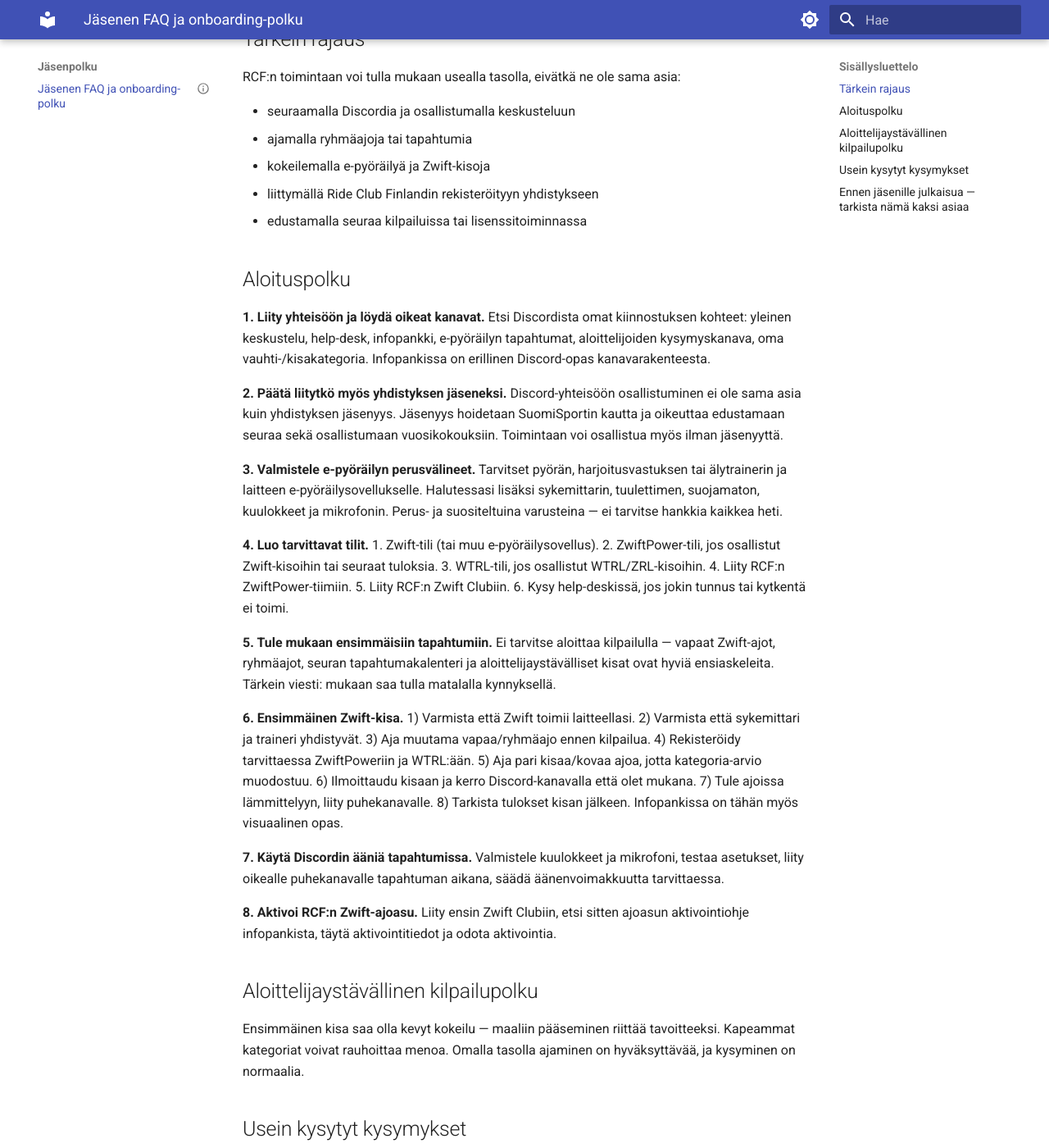
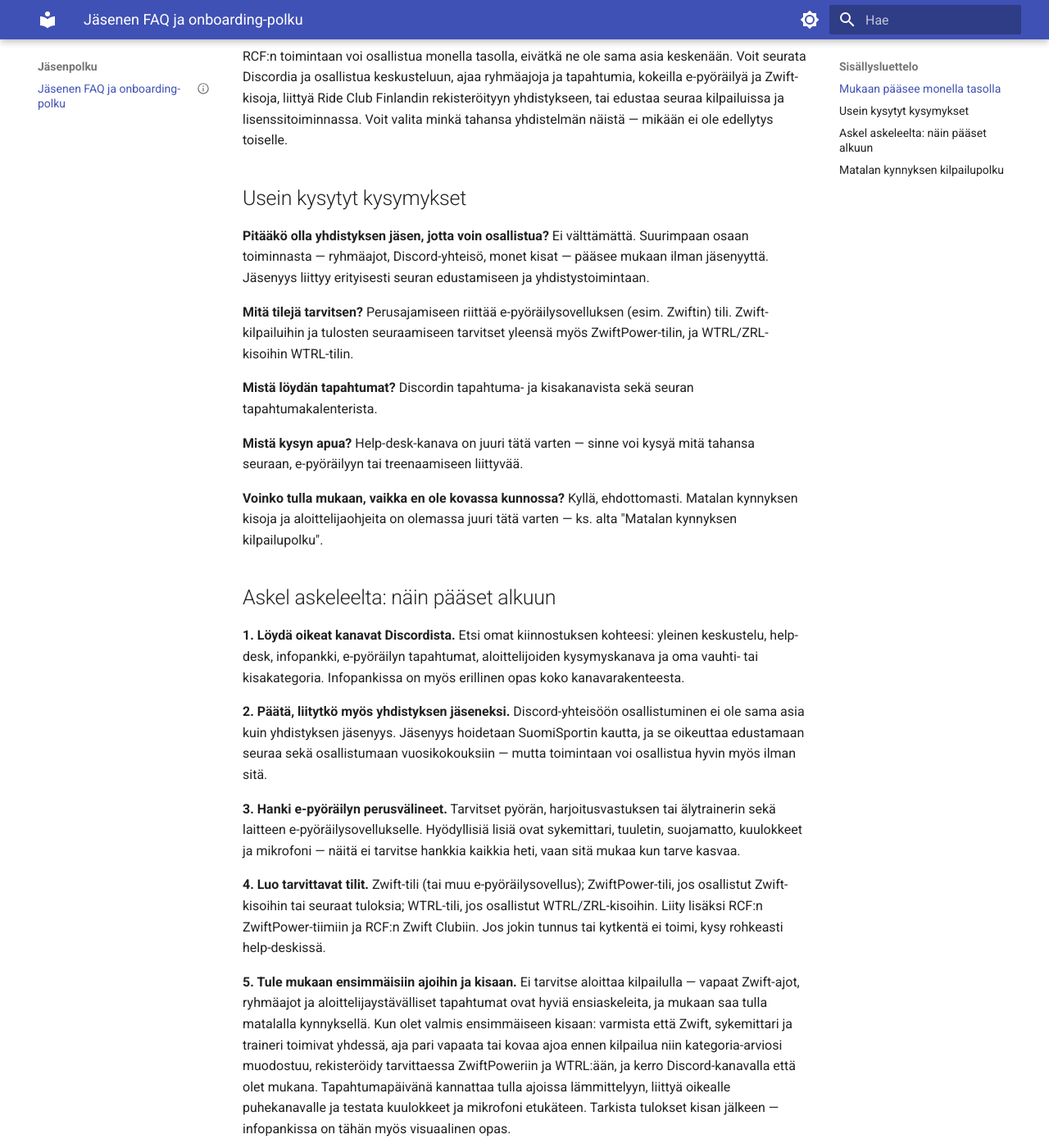
Before and after one commit to ride-club-finland/rcf-wiki, an MkDocs documentation site: the page built from docs/JASENPOLKU/member_faq_and_onboarding.md, in a window 1280 px wide and 1400 px high, scrolled down 314 px. Shown: the whole window at 82% size. Built offline with MkDocs 1.6.1 and Material for MkDocs 9.7.7, drawn with Linux system fonts in a browser that asks for light colours; some of the changed text lies outside the part shown.

Commit message:
Rewrite member FAQ for clarity: essentials first, fewer flat steps
Moves the FAQ section right after the levels-of-involvement intro so
the most-asked questions are answered immediately instead of buried at
the end. Collapses the 8 equal-weight onboarding steps into 5 by
folding voice-channel and kit-activation details into the steps they
belong to, and rewrites the prose to read as connected sentences
rather than telegraphic fragments. Moves the pre-publish editorial
checklist out of the opening paragraph into a clearly marked admonition
at the bottom, so a member reader isn't met with meta-commentary about
publishing status before the actual content.

```diff
--- a/docs/JASENPOLKU/member_faq_and_onboarding.md
+++ b/docs/JASENPOLKU/member_faq_and_onboarding.md
@@ -9,61 +9,49 @@
 
 # Jäsenen FAQ ja onboarding-polku
 
-Uuden tai palaavan jäsenen aloituspolku. Tämä on ainoa dokumentti tässä wikissä, joka on merkitty **julkaisukandidaatiksi** — se on suunniteltu näytettäväksi jäsenille sellaisenaan, kun linkit ja jäsenmaksutieto on tarkistettu ajantasaisiksi.
+Tämä on uuden tai palaavan jäsenen opas Ride Club Finlandiin: miten pääset mukaan, mitä välineitä ja tilejä tarvitset, ja mistä löydät apua matkan varrella.
 
-## Tärkein rajaus
+## Mukaan pääsee monella tasolla
 
-RCF:n toimintaan voi tulla mukaan usealla tasolla, eivätkä ne ole sama asia:
-
-- seuraamalla Discordia ja osallistumalla keskusteluun
-- ajamalla ryhmäajoja tai tapahtumia
-- kokeilemalla e-pyöräilyä ja Zwift-kisoja
-- liittymällä Ride Club Finlandin rekisteröityyn yhdistykseen
-- edustamalla seuraa kilpailuissa tai lisenssitoiminnassa
-
-## Aloituspolku
-
-**1. Liity yhteisöön ja löydä oikeat kanavat.** Etsi Discordista omat kiinnostuksen kohteet: yleinen keskustelu, help-desk, infopankki, e-pyöräilyn tapahtumat, aloittelijoiden kysymyskanava, oma vauhti-/kisakategoria. Infopankissa on erillinen Discord-opas kanavarakenteesta.
-
-**2. Päätä liitytkö myös yhdistyksen jäseneksi.** Discord-yhteisöön osallistuminen ei ole sama asia kuin yhdistyksen jäsenyys. Jäsenyys hoidetaan SuomiSportin kautta ja oikeuttaa edustamaan seuraa sekä osallistumaan vuosikokouksiin. Toimintaan voi osallistua myös ilman jäsenyyttä.
-
-**3. Valmistele e-pyöräilyn perusvälineet.** Tarvitset pyörän, harjoitusvastuksen tai älytrainerin ja laitteen e-pyöräilysovellukselle. Halutessasi lisäksi sykemittarin, tuulettimen, suojamaton, kuulokkeet ja mikrofonin. Perus- ja suositeltuina varusteina — ei tarvitse hankkia kaikkea heti.
-
-**4. Luo tarvittavat tilit.**
-1. Zwift-tili (tai muu e-pyöräilysovellus).
-2. ZwiftPower-tili, jos osallistut Zwift-kisoihin tai seuraat tuloksia.
-3. WTRL-tili, jos osallistut WTRL/ZRL-kisoihin.
-4. Liity RCF:n ZwiftPower-tiimiin.
-5. Liity RCF:n Zwift Clubiin.
-6. Kysy help-deskissä, jos jokin tunnus tai kytkentä ei toimi.
-
-**5. Tule mukaan ensimmäisiin tapahtumiin.** Ei tarvitse aloittaa kilpailulla — vapaat Zwift-ajot, ryhmäajot, seuran tapahtumakalenteri ja aloittelijaystävälliset kisat ovat hyviä ensiaskeleita. Tärkein viesti: mukaan saa tulla matalalla kynnyksellä.
-
-**6. Ensimmäinen Zwift-kisa.** 1) Varmista että Zwift toimii laitteellasi. 2) Varmista että sykemittari ja traineri yhdistyvät. 3) Aja muutama vapaa/ryhmäajo ennen kilpailua. 4) Rekisteröidy tarvittaessa ZwiftPoweriin ja WTRL:ään. 5) Aja pari kisaa/kovaa ajoa, jotta kategoria-arvio muodostuu. 6) Ilmoittaudu kisaan ja kerro Discord-kanavalla että olet mukana. 7) Tule ajoissa lämmittelyyn, liity puhekanavalle. 8) Tarkista tulokset kisan jälkeen. Infopankissa on tähän myös visuaalinen opas.
-
-**7. Käytä Discordin ääniä tapahtumissa.** Valmistele kuulokkeet ja mikrofoni, testaa asetukset, liity oikealle puhekanavalle tapahtuman aikana, säädä äänenvoimakkuutta tarvittaessa.
-
-**8. Aktivoi RCF:n Zwift-ajoasu.** Liity ensin Zwift Clubiin, etsi sitten ajoasun aktivointiohje infopankista, täytä aktivointitiedot ja odota aktivointia.
-
-## Aloittelijaystävällinen kilpailupolku
-
-Ensimmäinen kisa saa olla kevyt kokeilu — maaliin pääseminen riittää tavoitteeksi. Kapeammat kategoriat voivat rauhoittaa menoa. Omalla tasolla ajaminen on hyväksyttävää, ja kysyminen on normaalia.
+RCF:n toimintaan voi osallistua monella tasolla, eivätkä ne ole sama asia keskenään. Voit seurata Discordia ja osallistua keskusteluun, ajaa ryhmäajoja ja tapahtumia, kokeilla e-pyöräilyä ja Zwift-kisoja, liittyä Ride Club Finlandin rekisteröityyn yhdistykseen, tai edustaa seuraa kilpailuissa ja lisenssitoiminnassa. Voit valita minkä tahansa yhdistelmän näistä — mikään ei ole edellytys toiselle.
 
 ## Usein kysytyt kysymykset
 
-**Pitääkö olla yhdistyksen jäsen, jotta voin osallistua?** Ei välttämättä. Jäsenyys liittyy erityisesti seuran edustamiseen ja yhdistystoimintaan.
+**Pitääkö olla yhdistyksen jäsen, jotta voin osallistua?**
+Ei välttämättä. Suurimpaan osaan toiminnasta — ryhmäajot, Discord-yhteisö, monet kisat — pääsee mukaan ilman jäsenyyttä. Jäsenyys liittyy erityisesti seuran edustamiseen ja yhdistystoimintaan.
 
-**Mitä tilejä tarvitsen?** Perusajamiseen e-pyöräilysovelluksen tili. Zwift-kilpailuihin ja tuloksiin yleensä ZwiftPower. WTRL/ZRL-kisoihin WTRL-tili.
+**Mitä tilejä tarvitsen?**
+Perusajamiseen riittää e-pyöräilysovelluksen (esim. Zwiftin) tili. Zwift-kilpailuihin ja tulosten seuraamiseen tarvitset yleensä myös ZwiftPower-tilin, ja WTRL/ZRL-kisoihin WTRL-tilin.
 
-**Mistä löydän tapahtumat?** Discordin tapahtuma- ja kisakanavista sekä tapahtumakalenterista.
+**Mistä löydän tapahtumat?**
+Discordin tapahtuma- ja kisakanavista sekä seuran tapahtumakalenterista.
 
-**Mistä kysyn apua?** Help-desk on tarkoitettu seuraan, e-pyöräilyyn ja treenaamiseen liittyville kysymyksille.
+**Mistä kysyn apua?**
+Help-desk-kanava on juuri tätä varten — sinne voi kysyä mitä tahansa seuraan, e-pyöräilyyn tai treenaamiseen liittyvää.
 
-**Voinko tulla mukaan vaikka en ole kovassa kunnossa?** Kyllä. Matalan kynnyksen kisoja ja aloittelijaohjeita on olemassa juuri tätä varten.
+**Voinko tulla mukaan, vaikka en ole kovassa kunnossa?**
+Kyllä, ehdottomasti. Matalan kynnyksen kisoja ja aloittelijaohjeita on olemassa juuri tätä varten — ks. alta "Matalan kynnyksen kilpailupolku".
 
-## Ennen jäsenille julkaisua — tarkista nämä kaksi asiaa
+## Askel askeleelta: näin pääset alkuun
 
-Tämä dokumentti on sisällöltään valmis. Ainoat asiat, jotka kannattaa tarkistaa ennen jäsenille näyttämistä, ovat sellaisia jotka vanhenevat ajan myötä riippumatta siitä kuinka hyvin ne kirjoitettiin:
+**1. Löydä oikeat kanavat Discordista.** Etsi omat kiinnostuksen kohteesi: yleinen keskustelu, help-desk, infopankki, e-pyöräilyn tapahtumat, aloittelijoiden kysymyskanava ja oma vauhti- tai kisakategoria. Infopankissa on myös erillinen opas koko kanavarakenteesta.
 
-1. **Linkit.** Suorat linkit (Zwift, ZwiftPower, WTRL, infopankin oppaat) haetaan erikseen linkkirekisteristä, eikä niitä ole tässä dokumentissa valmiiksi.
-2. **Jäsenmaksu ja SuomiSport-hyväksyntä.** Nämä ovat ainoat aidosti ajan myötä muuttuvat faktat tässä dokumentissa.
+**2. Päätä, liitytkö myös yhdistyksen jäseneksi.** Discord-yhteisöön osallistuminen ei ole sama asia kuin yhdistyksen jäsenyys. Jäsenyys hoidetaan SuomiSportin kautta, ja se oikeuttaa edustamaan seuraa sekä osallistumaan vuosikokouksiin — mutta toimintaan voi osallistua hyvin myös ilman sitä.
+
+**3. Hanki e-pyöräilyn perusvälineet.** Tarvitset pyörän, harjoitusvastuksen tai älytrainerin sekä laitteen e-pyöräilysovellukselle. Hyödyllisiä lisiä ovat sykemittari, tuuletin, suojamatto, kuulokkeet ja mikrofoni — näitä ei tarvitse hankkia kaikkia heti, vaan sitä mukaa kun tarve kasvaa.
+
+**4. Luo tarvittavat tilit.** Zwift-tili (tai muu e-pyöräilysovellus); ZwiftPower-tili, jos osallistut Zwift-kisoihin tai seuraat tuloksia; WTRL-tili, jos osallistut WTRL/ZRL-kisoihin. Liity lisäksi RCF:n ZwiftPower-tiimiin ja RCF:n Zwift Clubiin. Jos jokin tunnus tai kytkentä ei toimi, kysy rohkeasti help-deskissä.
+
+**5. Tule mukaan ensimmäisiin ajoihin ja kisaan.** Ei tarvitse aloittaa kilpailulla — vapaat Zwift-ajot, ryhmäajot ja aloittelijaystävälliset tapahtumat ovat hyviä ensiaskeleita, ja mukaan saa tulla matalalla kynnyksellä. Kun olet valmis ensimmäiseen kisaan: varmista että Zwift, sykemittari ja traineri toimivat yhdessä, aja pari vapaata tai kovaa ajoa ennen kilpailua niin kategoria-arviosi muodostuu, rekisteröidy tarvittaessa ZwiftPoweriin ja WTRL:ään, ja kerro Discord-kanavalla että olet mukana. Tapahtumapäivänä kannattaa tulla ajoissa lämmittelyyn, liittyä oikealle puhekanavalle ja testata kuulokkeet ja mikrofoni etukäteen. Tarkista tulokset kisan jälkeen — infopankissa on tähän myös visuaalinen opas.
+
+Kun olet mukana toiminnassa vakituisemmin, kannattaa myös aktivoida RCF:n Zwift-ajoasu: liity ensin Zwift Clubiin, etsi aktivointiohje infopankista, täytä aktivointitiedot ja odota aktivointia.
+
+## Matalan kynnyksen kilpailupolku
+
+Ensimmäinen kisa saa olla kevyt kokeilu — maaliin pääseminen riittää tavoitteeksi. Kapeammat kategoriat voivat rauhoittaa menoa, omalla tasolla ajaminen on täysin hyväksyttävää, ja kysyminen on normaalia. Ei tarvitse olla kovassa kunnossa aloittaakseen.
+
+!!! info "Ennen jäsenille julkaisua"
+    Tämä on ainoa dokumentti tässä wikissä, joka on merkitty julkaisukandidaatiksi (`publishability: public_candidate`) — tarkoitus on näyttää se jäsenille sellaisenaan. Sisältö on valmis; tarkista vain nämä kaksi ajan myötä muuttuvaa asiaa ennen julkaisua:
+
+    1. **Linkit.** Suorat linkit (Zwift, ZwiftPower, WTRL, infopankin oppaat) haetaan erikseen linkkirekisteristä — niitä ei ole tässä dokumentissa valmiiksi.
+    2. **Jäsenmaksu ja SuomiSport-hyväksyntä.** Nämä ovat ainoat aidosti ajan myötä muuttuvat faktat tässä dokumentissa.
```
